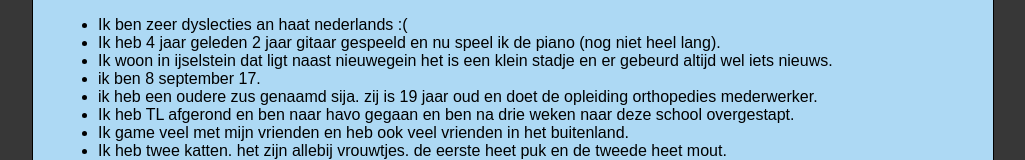
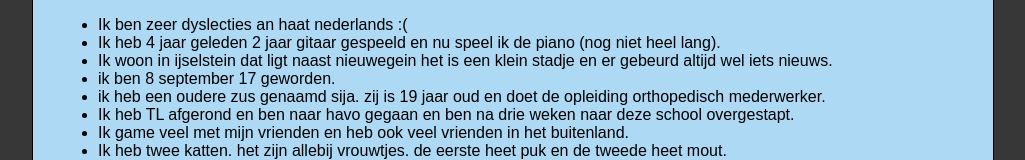
Before and after one commit to Kr1jn/eindopdracht, a plain HTML site: page index.html in a window 1280 px wide. Shown: the part 600-760 px from the top of the page, without its empty margins (127-1152 px from the left). Drawn offline with Linux system fonts and the light colour scheme.

Commit message:
tweede fase

```diff
--- a/index.html
+++ b/index.html
@@ -23,8 +23,8 @@
                         <li>Ik ben zeer dyslecties an haat nederlands :(</li>
                         <li>Ik heb 4 jaar geleden 2 jaar gitaar gespeeld en nu speel ik de piano (nog niet heel lang).</li>
                         <li>Ik woon in ijselstein dat ligt naast nieuwegein het is een klein stadje en er gebeurd altijd wel iets nieuws.</li>
-                        <li>ik ben 8 september 17.</li>
-                        <li>ik heb een oudere zus genaamd sija. zij is 19 jaar oud en doet de opleiding orthopedies mederwerker.</li>
+                        <li>ik ben 8 september 17 geworden.</li>
+                        <li>ik heb een oudere zus genaamd sija. zij is 19 jaar oud en doet de opleiding orthopedisch mederwerker.</li>
                         <li>Ik heb TL afgerond en ben naar havo gegaan en ben na drie weken naar deze school overgestapt.</li>
                         <li>Ik game veel met mijn vrienden en heb ook veel vrienden in het buitenland.</li>
                         <li>Ik heb twee katten. het zijn allebij vrouwtjes. de eerste heet puk en de tweede heet mout.</li>
```
